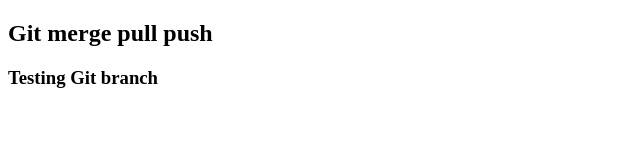
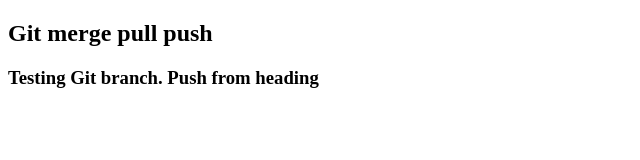
Before and after one commit to shuvo616/GitTest, a plain HTML site: page index.html in a window 1280 px wide. Shown: the whole page, without its empty margins (0-640 px from the left). Drawn offline with Linux system fonts and the light colour scheme.

Commit message:
push from heading

```diff
--- a/index.html
+++ b/index.html
@@ -8,6 +8,6 @@
 </head>
 <body>
     <h2>Git merge pull push</h2>
-    <h3>Testing Git branch</h3>
+    <h3>Testing Git branch. Push from heading</h3>
 </body>
 </html>
```
